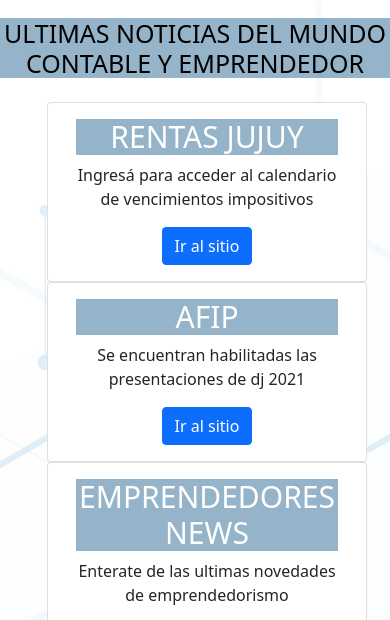
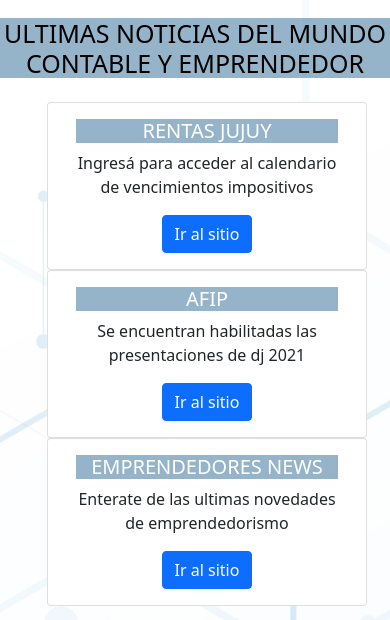
Before and after one commit to RodrigoArga/EstudioRoman, a website: page source/views/news.html in a window 390 px wide. Shown: the part 132-752 px from the top of the page. Drawn offline with nearby package versions, Linux system fonts and the light colour scheme.

```diff
--- a/sass/views/_servicios.scss
+++ b/sass/views/_servicios.scss
@@ -13,3 +13,9 @@
     }
 
 }
+
+@media screen and (max-width: 720px){
+    h5{
+        font-size: 20px;
+    }
+}
```
Also changed, not shown: css/main.css.
